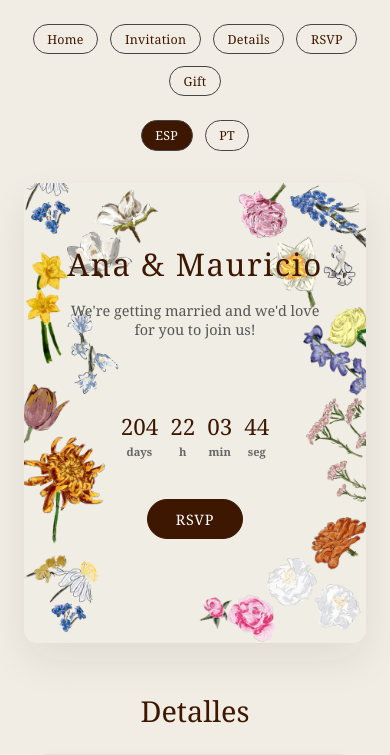
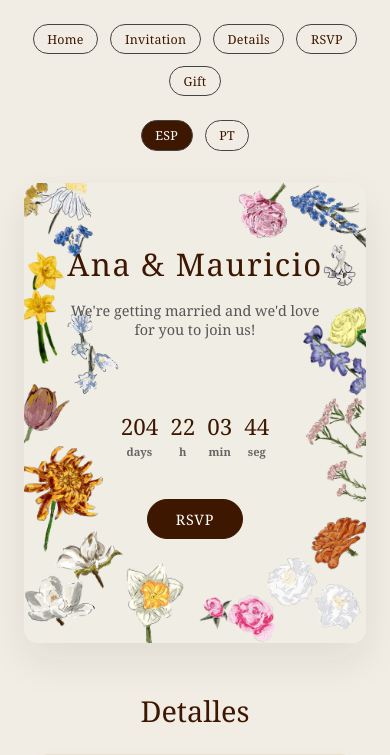
Before and after one commit to mauro-devel/wedding-site, a Flask app: page / in a window 390 px wide. Shown: the top 755 px of the page. Run offline with Flask 3, Linux system fonts and the light colour scheme.

Commit message:
add responsiveness better

```diff
--- a/app/static/css/style.css
+++ b/app/static/css/style.css
@@ -592,7 +592,7 @@ footer {
     .invite-card {
         aspect-ratio: auto;
         min-height: 460px;
-        background-image: url('../images/flowers/background_flowers_mobile.png');
+        background-image: url('../images/flowers/background_flowers_mobile2.png');
         background-size: cover;
         background-position: center;
     }
```
Also changed, not shown: app/static/images/flowers/background_flowers_mobile2.png (added).
